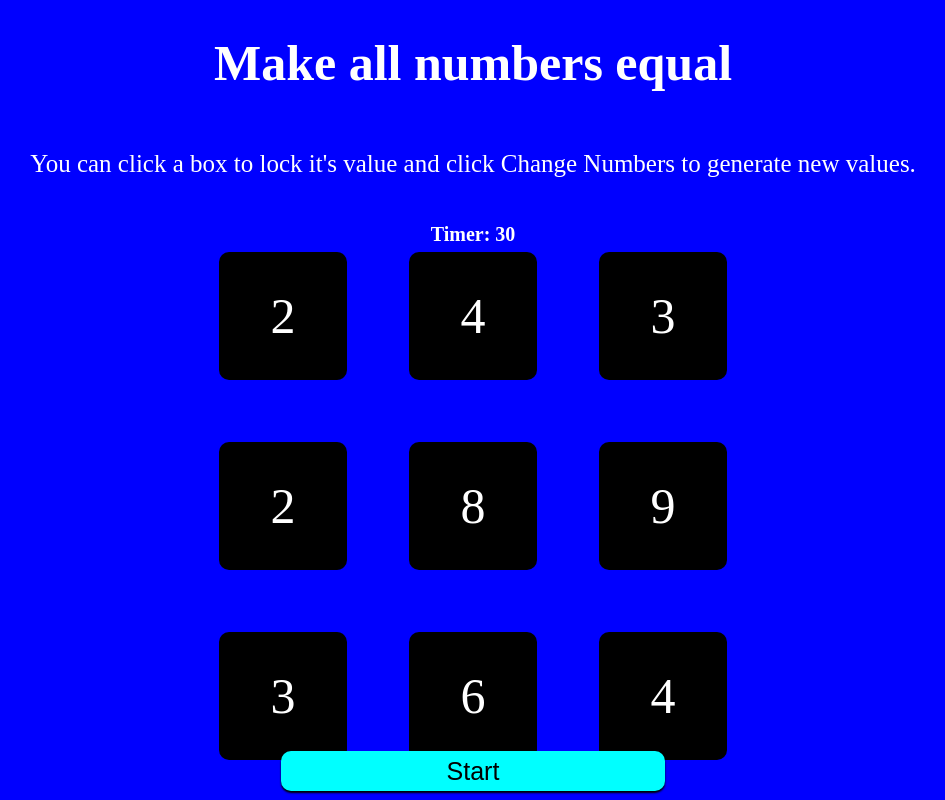
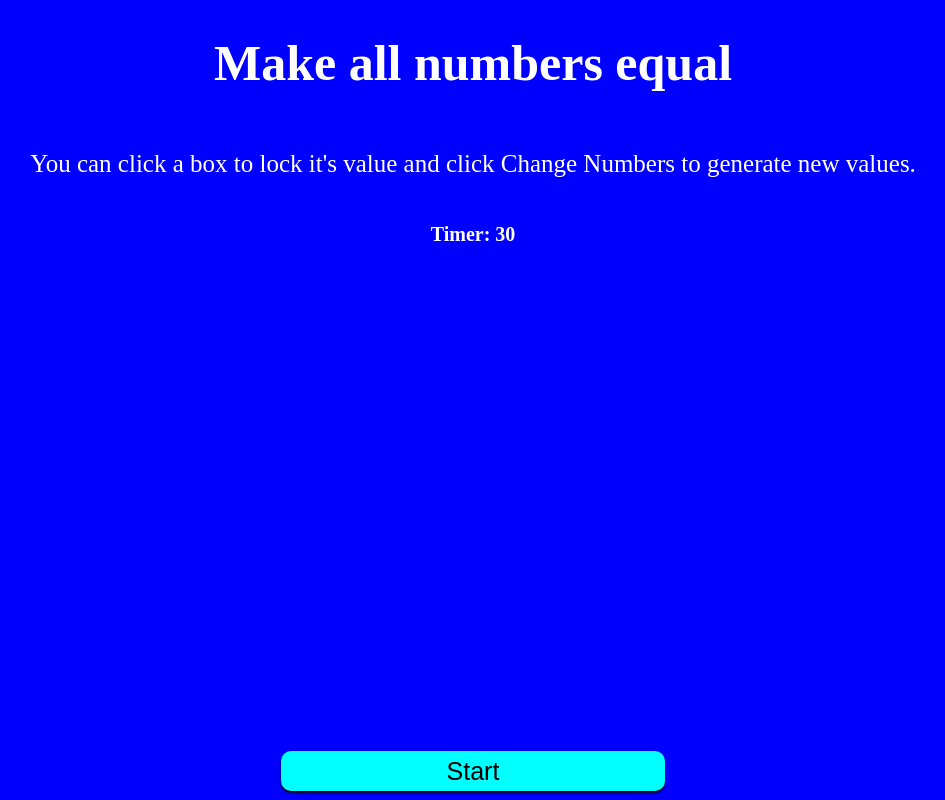
Before and after one commit to vladygk/React_game, a React (Vite) app: page / in a window 1280 px wide. Shown: the whole page, without its empty margins (167-1112 px from the left). Built offline with nearby package versions, Linux system fonts and the light colour scheme.

Commit message:
Add func

```diff
--- a/src/App.jsx
+++ b/src/App.jsx
@@ -111,7 +111,7 @@ export default function App() {
         generate new values.
       </p>
       {!isWon && timer >= 0 && <h3 className="timer">Timer: {timer}</h3>}
-      <div className="box-container">{elements}</div>
+      <div className="box-container">{isStared? elements : ""}</div>
       {isWon && <h1 className="win">You've won!</h1>}
       {isLost && <h1 className="win">You've lost!</h1>}
       { !isWon && !isLost && isStared &&
```
